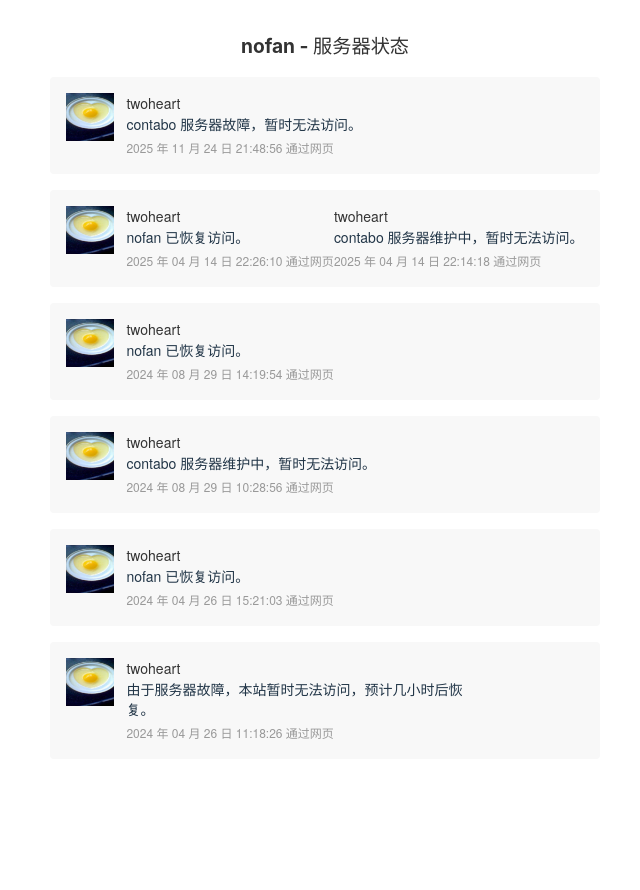
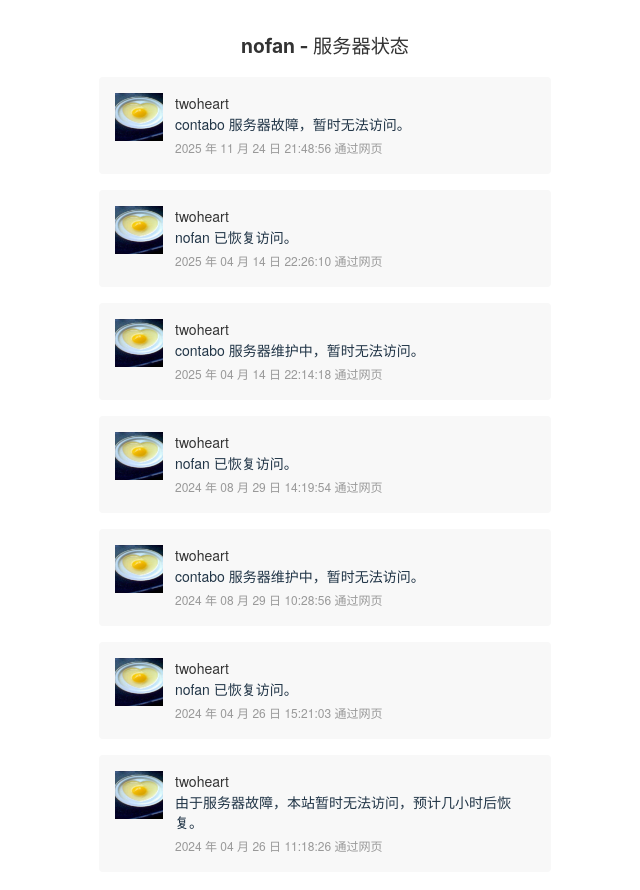
Before and after one commit to twoheartliu/nofan-status, a Vue app: page / in a window 1280 px wide. Shown: the top 890 px of the page, without its empty margins (315-955 px from the left). Before the commit the page ends 807 px from the top, so only its background shows below. Built offline with nearby package versions, Linux system fonts and the light colour scheme.

Commit message:
2025 年 11 月 24 日 21:54:07

```diff
--- a/src/App.vue
+++ b/src/App.vue
@@ -28,6 +28,11 @@
       <div class="meta">
         <a href="#">2025 年 04 月 14 日 22:26:10</a> 通过网页
       </div>
+    </div>
+  </div>
+  <div class="quote-fanfou">
+    <div class="avatar">
+      <img class="img" src="./assets/img/avatar.jpg" alt="twoheart" />
     </div>
     <div class="content">
       <div class="username">
```
